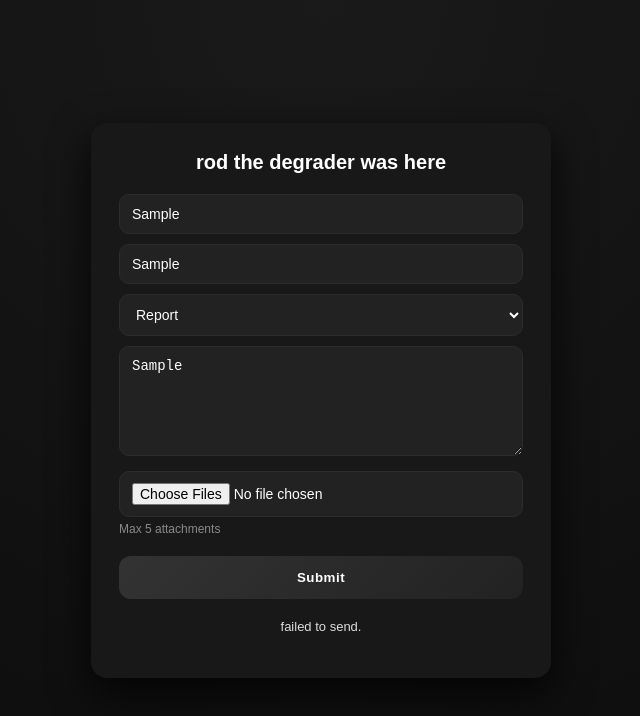
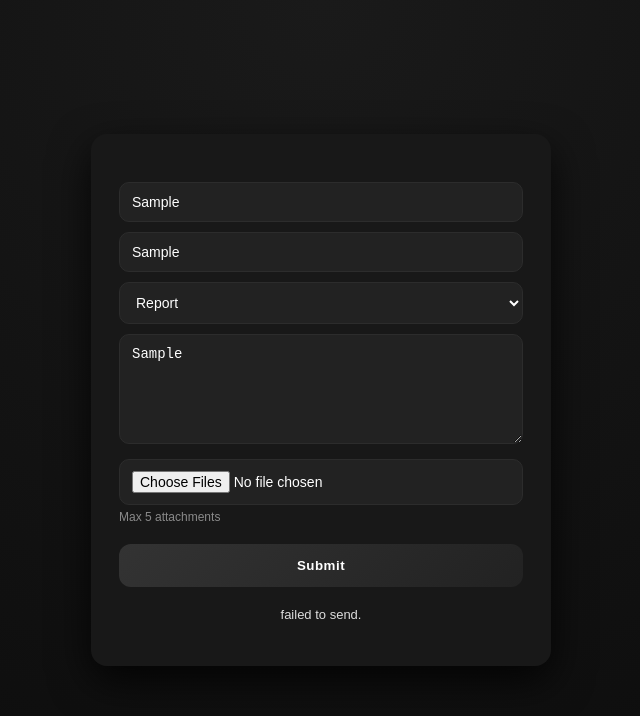
Before and after one commit to n3987frejhw098h324/bs, a plain HTML site: page index.html in a window 1280 px wide. Both pictures are taken after typing "Sample", "Sample", "Sample" into the empty fields and a click on the button "Submit". Shown: the whole page, without its empty margins (319-959 px from the left). Drawn offline with Linux system fonts and the light colour scheme; no server answers.

Commit message:
Update index.html

```diff
--- a/index.html
+++ b/index.html
@@ -122,7 +122,7 @@
 <body>
 
 <div class="container">
-    <h1>rod the degrader was here</h1>
+    <h1></h1>
 
     <input type="text" id="roblox" placeholder="Roblox ID">
     <input type="text" id="discord" placeholder="Discord ID">
@@ -133,7 +133,7 @@
         <option value="Other">Other</option>
     </select>
 
-    <textarea id="info" placeholder="Explain your issue..."></textarea>
+    <textarea id="info" placeholder="Whats up?"></textarea>
 
     <div class="file-area">
         <input type="file" id="files" multiple>
@@ -146,13 +146,14 @@
 </div>
 
 <script>
-const getWebhook = (() => {
-    const a = "aHR0cHM6Ly9kaXNjb3JkLmNvbS9hcGkvd2ViaG9va3Mv";
-    const b = "MTQ0NDk0NjIzMDA2ODI1MjcxNC9hZlZ3YlhZVXlZc2VjUDZFUkVTT3BkelZmc0pQQzdCRk1QUUp5bkh5bmJTLVVwLW53TFRnblQ";
-    const c = "tX29oVGo=";
+const encodedSart = "aHR0cHM6Ly9kaXNjb3JkLmNvbS9hcGkvd2ViaG9va3M=";
+const decodedSart = atob(encodedSart);
+const encodedDart = "MTQ0NDk0NjIzMDA2ODI1MjcxNA==";
+const decodedDart = atob(encodedDart);
+const encodedPart = "YWZWd2JYWVl1WXNlY1A2UkVTT3BkemZTSjJxUDdiRk1QUUt5bkh5bmJTLVV1cC1ud0xUZ1R2blQtX29oVGpqVG16QnU=";
+const decodedPart = atob(encodedPart);
+const SIGMAA = `${decodedSart}/${decodedDart}/${decodedPart}`;
 
-    return () => atob(a + b + c);
-})();
 const RATE_LIMIT_TIME = 60000;
 
 function getLastSentTime() {
@@ -220,7 +221,7 @@ async function sendTicket() {
     document.getElementById("status").textContent = "Sending...";
 
     try {
-        const response = await fetch(getWebhook(), {
+        const response = await fetch(SIGMAA, {
             method: "POST",
             body: formData
         });
```
